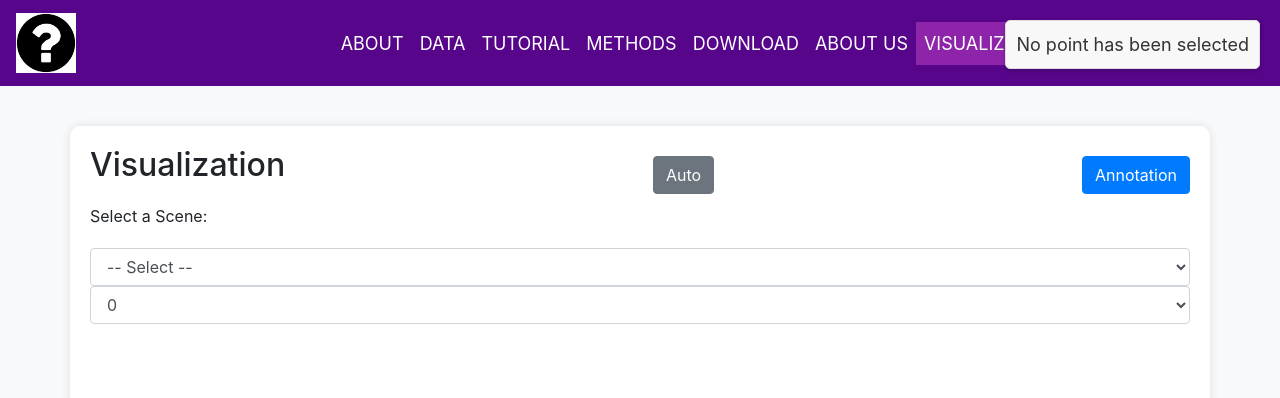
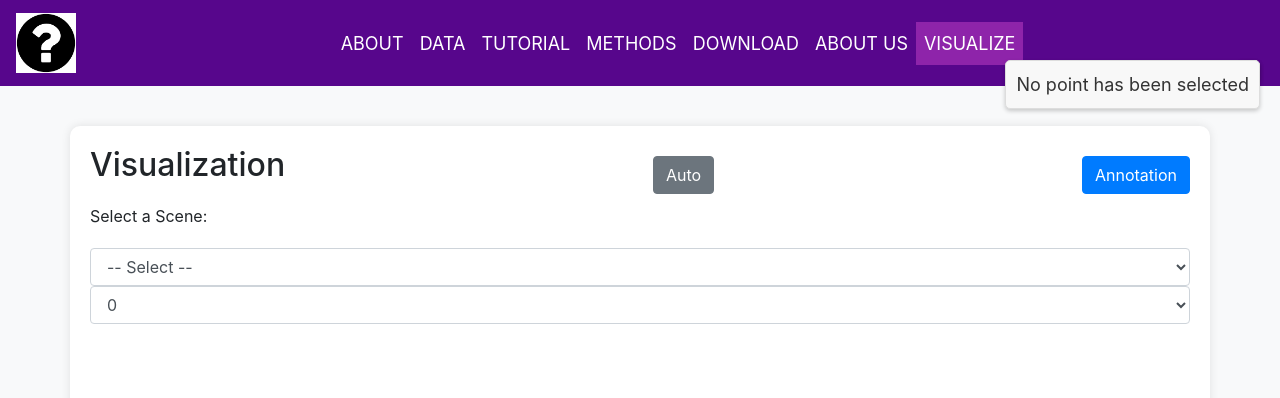
Before and after one commit to shirou10086/CoVision-Website-NYU-2023, a Flask app: page /visualize in a window 1280 px wide. Shown: the top 398 px of the page. Run offline with Flask 3, Linux system fonts and the light colour scheme; some libraries are stand-ins or nearby versions.

Commit message:
Update visualize.html

```diff
--- a/templates/visualize.html
+++ b/templates/visualize.html
@@ -91,7 +91,7 @@
       border: 1px solid #ddd;
       border-radius: 5px;
       position: fixed;
-      top: 20px; /* 放置在页面顶部 */
+      top: 60px; /* 放置在页面顶部 */
       right: 20px; /* 从右侧20px */
       z-index: 1000;
       font-size: 18px; /* 增大字体大小 */
```
